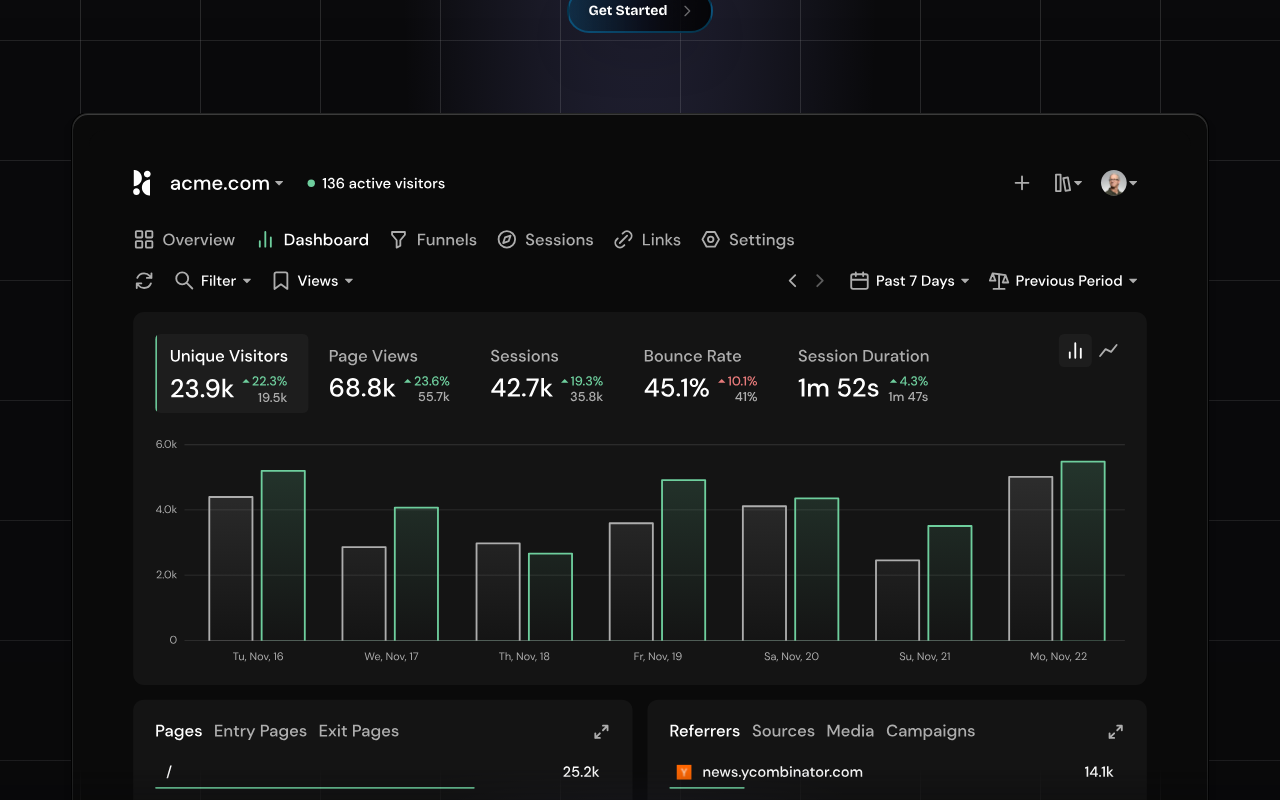
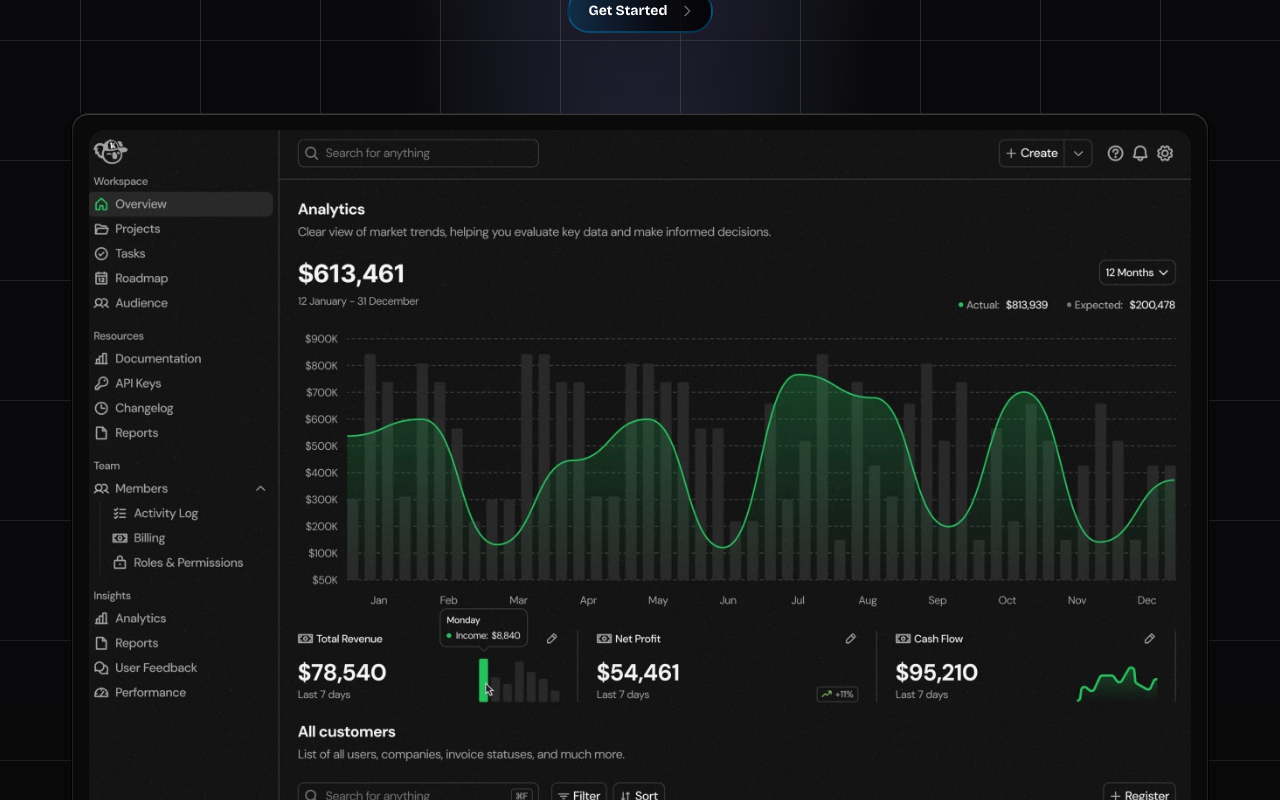
Before and after one commit to themuffineman/landing-page-01, a Next.js app: page / in a window 1280 px wide. Shown: the part 440-1240 px from the top of the page. Built offline with nearby package versions, Linux system fonts and the light colour scheme.

Commit message:
new dashboard

```diff
--- a/components/hero.tsx
+++ b/components/hero.tsx
@@ -70,9 +70,9 @@ const Hero = () => {
           >
             <div className="mask-b-from-85%  dark relative -mr-56 mt-8 overflow-hidden px-2 sm:mr-0 sm:mt-12 md:mt-20">
               <div className="inset-shadow-2xs ring-black inset-shadow-white/20 bg-background relative mx-auto max-w-6xl overflow-hidden rounded-2xl border p-4 shadow-lg shadow-zinc-950/15 ring-1">
-                <img
-                  className="bg-background object-cover relative rounded-2xl block"
-                  src="/dashboard.svg"
+                <Image
+                  className="bg-black  object-cover relative rounded-2xl block"
+                  src="/dash.jpg"
                   alt="app screen"
                   width="2700"
                   height="1440"
```
Also changed, not shown: public/dash.jpg (added).
